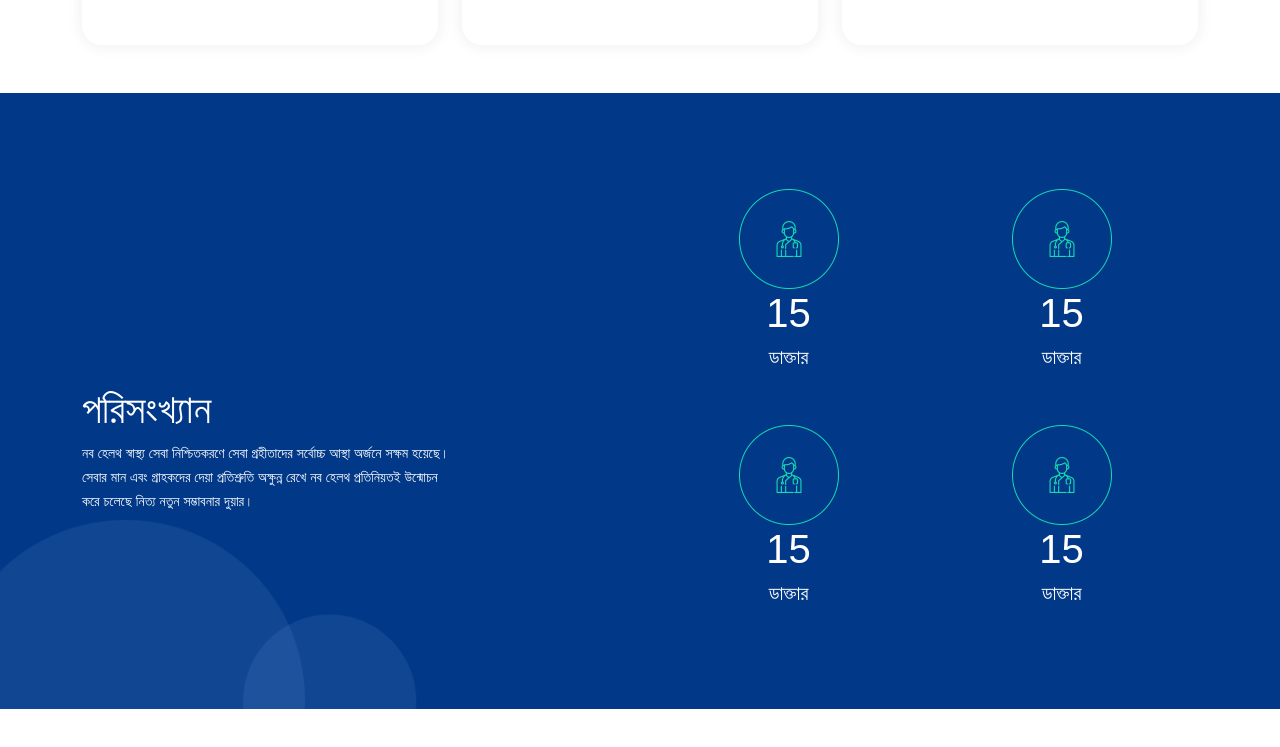
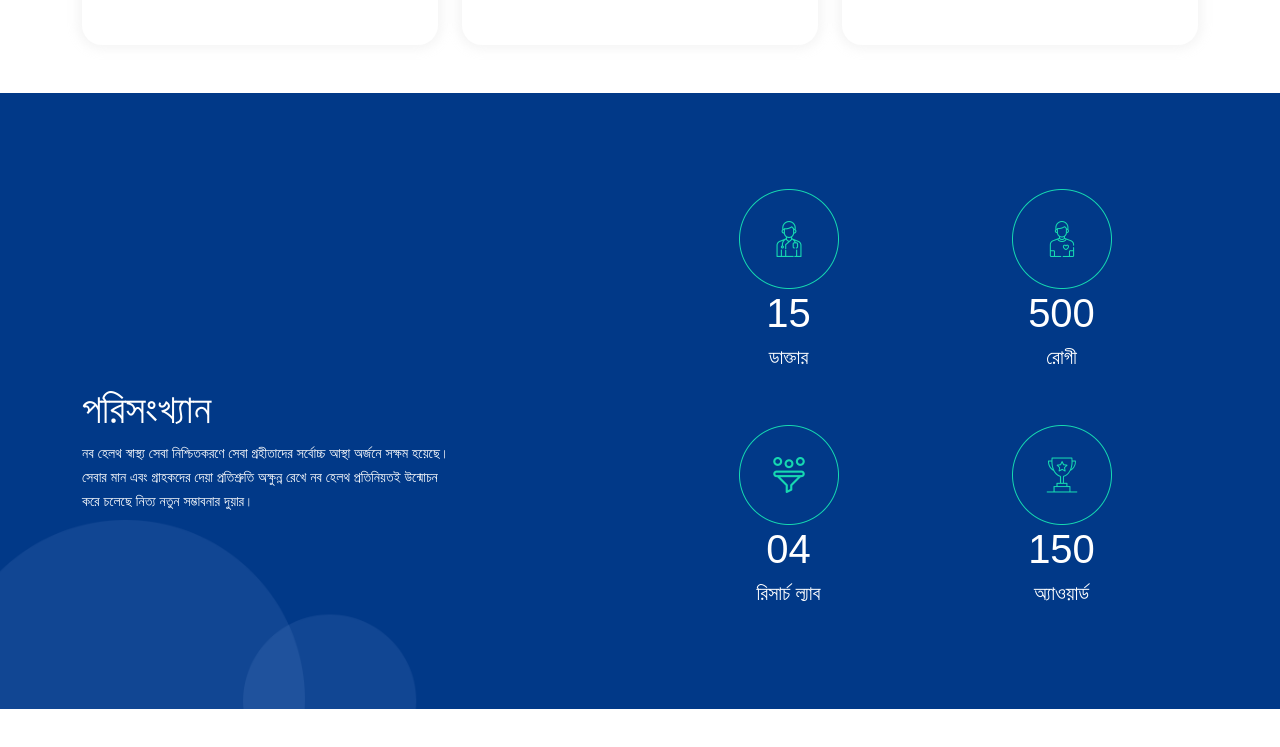
Before and after one commit to Arifbipubd/Novo_Health, a plain HTML site: page index.html in a window 1280 px wide. Shown: the part 1114-1861 px from the top of the page. Drawn offline with nearby package versions, Linux system fonts and the light colour scheme; a script that the page names is missing.

Commit message:
3 section done

```diff
--- a/index.html
+++ b/index.html
@@ -226,37 +226,37 @@
                             </div>
                             <div class="d-flex flex-column justify-content-center align-items-center">
                                 <div class="porishonkhanimg">
-                                    <img src="assets/image/body/doctor.png" alt="">
+                                    <img src="assets/image/body/ptn.png" alt="">
                                 </div>
                                 <div>
-                                    <h2>15</h2>
+                                    <h2>500</h2>
                                 </div>
                                 <div>
-                                    <h4 class="fs20">ডাক্তার</h4>
+                                    <h4 class="fs20">রোগী</h4>
                                 </div>
                             </div>
                         </div>
                         <div class="d-flex justify-content-around mb-5">
                             <div class="d-flex flex-column justify-content-center align-items-center">
                                 <div class="porishonkhanimg">
-                                    <img src="assets/image/body/doctor.png" alt="">
+                                    <img src="assets/image/body/research.png" alt="">
                                 </div>
                                 <div>
-                                    <h2>15</h2>
+                                    <h2>04</h2>
                                 </div>
                                 <div>
-                                    <h4 class="fs20">ডাক্তার</h4>
+                                    <h4 class="fs20">রিসার্চ ল্যাব</h4>
                                 </div>
                             </div>
                             <div class="d-flex flex-column justify-content-center align-items-center">
                                 <div class="porishonkhanimg">
-                                    <img src="assets/image/body/doctor.png" alt="">
+                                    <img src="assets/image/body/award.png" alt="">
                                 </div>
                                 <div>
-                                    <h2>15</h2>
+                                    <h2>150</h2>
                                 </div>
                                 <div>
-                                    <h4 class="fs20">ডাক্তার</h4>
+                                    <h4 class="fs20">অ্যাওয়ার্ড</h4>
                                 </div>
                             </div>
                         </div>
```
